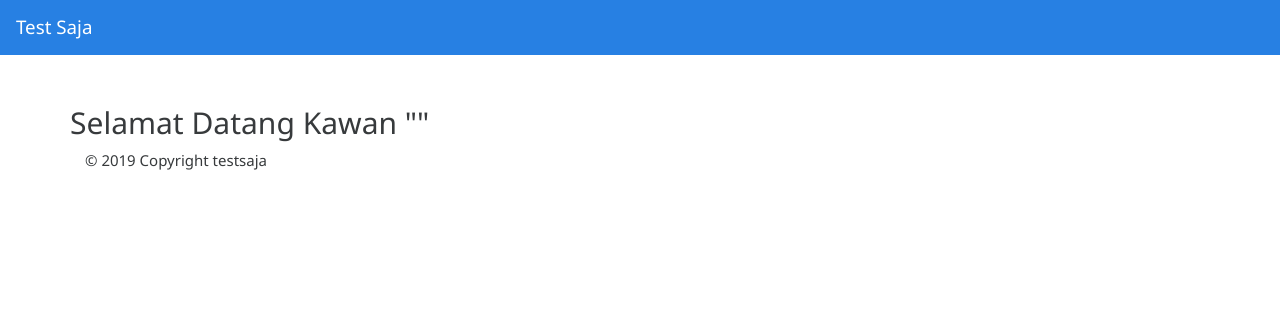
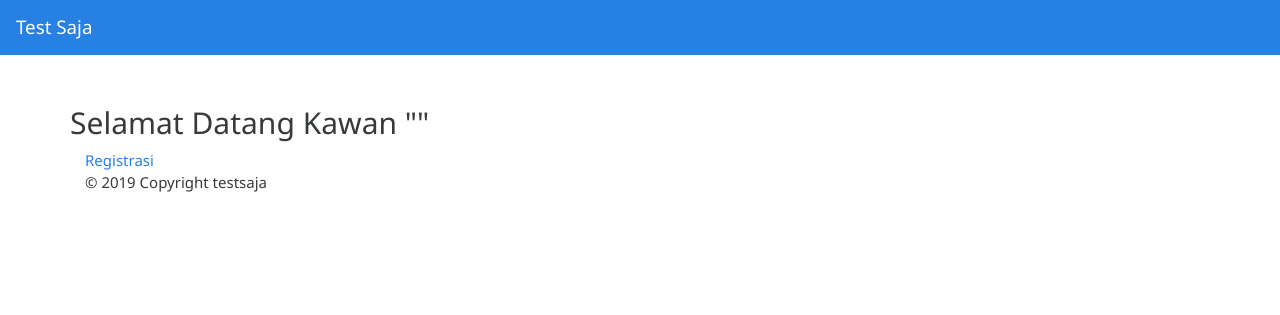
Before and after one commit to arifil/codeigniter-register-login, a CodeIgniter app: the page made by application/views/Admin/dashboard.php in a window 1280 px wide. Shown: the top 315 px of the page. Run offline with CodeIgniter, Linux system fonts and the light colour scheme.

Commit message:
first commit

```diff
--- a/application/controllers/login.php
+++ b/application/controllers/login.php
@@ -65,7 +65,7 @@ class login extends MY_Controller
 				$this->session->set_flashdata('user','User not added Please try again!!');
 				$this->session->set_flashdata('user_class','alert-danger');
 			}
-			return redirect('login');
+			return redirect('users/register');
 		}
 		else
 		{
--- a/application/views/Admin/Login.php
+++ b/application/views/Admin/Login.php
@@ -37,7 +37,7 @@
 
   <?php  echo form_submit(['type'=>'submit','class'=>'btn btn-default','value'=>'Submit']);  ?>
   <?php  echo form_reset(['type'=>'reset','class'=>'btn btn-primary','value'=>'Reset']);  ?>
-  <?php echo anchor('users/register', 'Sign up?', 'class="link-class"') ?>
+
 </div>
 
 <?php include('footer.php'); ?>
--- a/application/views/Admin/dashboard.php
+++ b/application/views/Admin/dashboard.php
@@ -4,6 +4,8 @@
 	<div class="row">
 	<h2> Selamat Datang Kawan "<?php echo $this->session->userdata('username');?>"</h2>
 	</div>
-
+	<a href="<?php echo base_url().'users/register'?>">
+        <span>Registrasi</span>
+    </a>
 </div>
 <?php include('footer.php'); ?>
```
Also changed, not shown: .htaccess (added), 2 other files.
